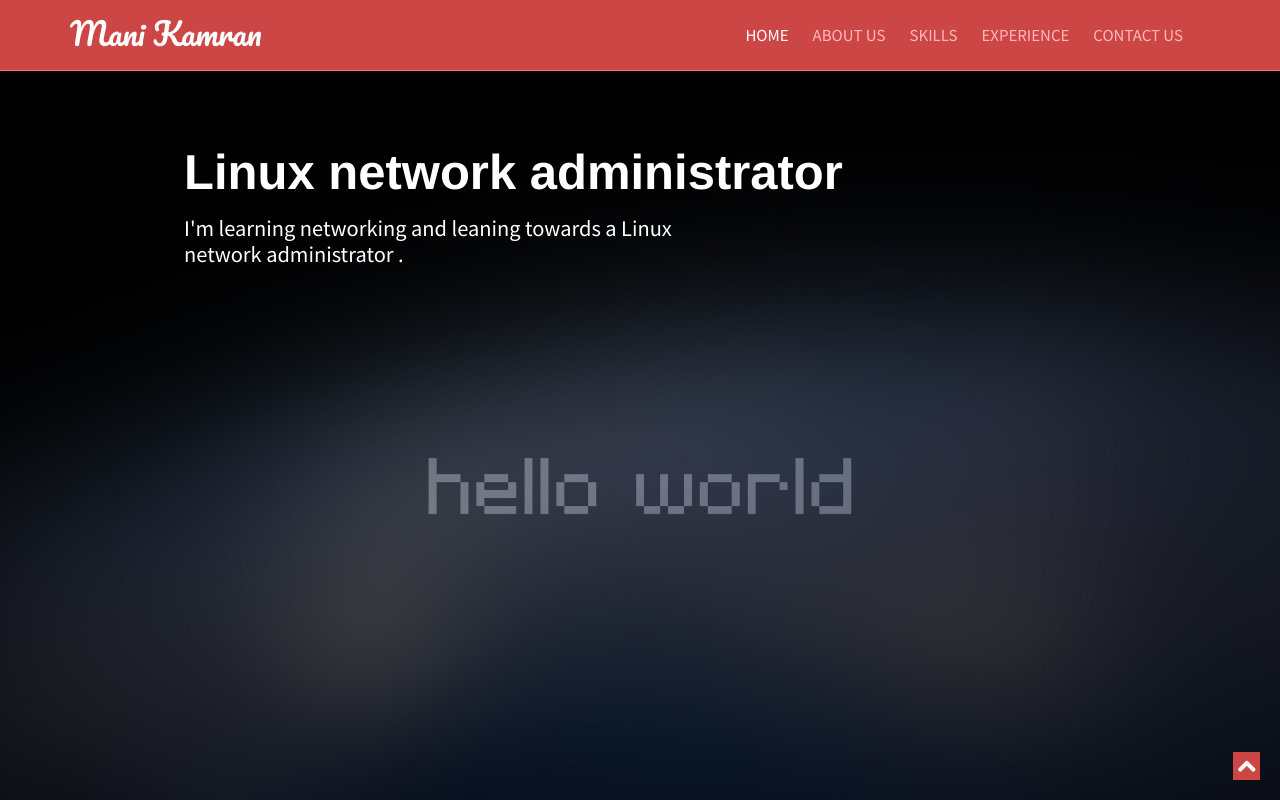
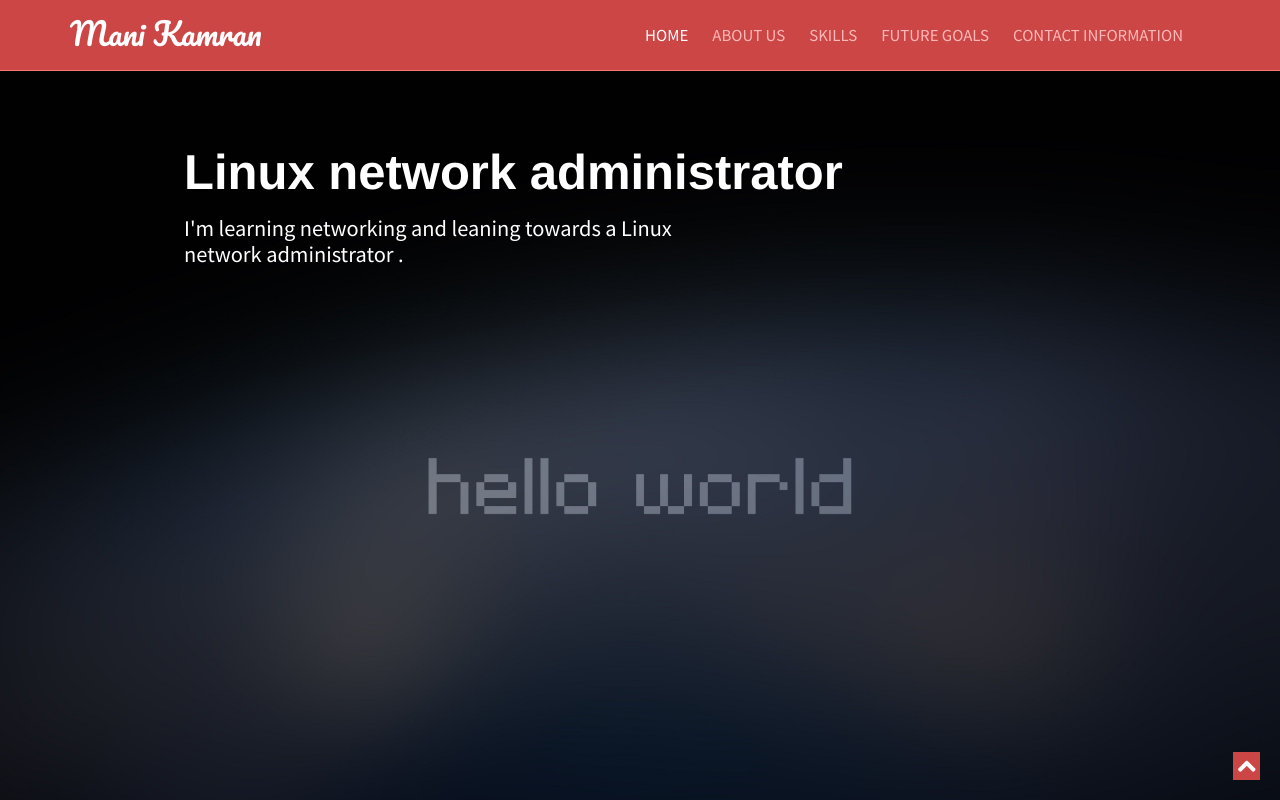
Before and after one commit to AdolfMacro/mani, a plain HTML site: page index.html in a window 1280 px wide. Shown: the top 800 px of the page. Drawn offline with Linux system fonts and the light colour scheme.

Commit message:
Update index.html

```diff
--- a/index.html
+++ b/index.html
@@ -50,8 +50,8 @@
                         <li class="active"><a href="#home" class="scroll-link">Home</a></li>
                         <li><a href="#aboutUs" class="scroll-link">About Us</a></li>
                         <li><a href="#skills" class="scroll-link">Skills</a></li>
-                        <li><a href="#experience" class="scroll-link">Experience</a></li>
-                        <li><a href="#contactUs" class="scroll-link">Contact Us</a></li>
+                        <li><a href="#FutureGoals" class="scroll-link">Future goals</a></li>
+                        <li><a href="#contactUs" class="scroll-link">Contact information</a></li>
                     </ul>
                 </div>
                 <!--/.navbar-collapse-->
```
